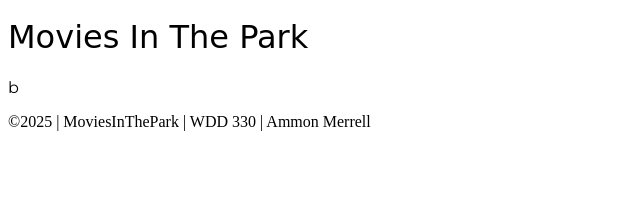
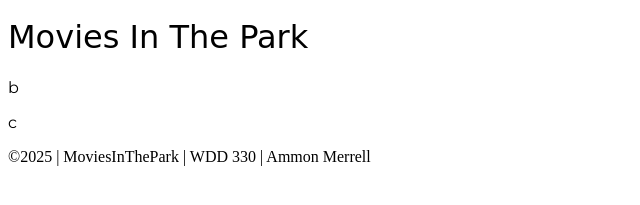
Before and after one commit to ammonmerrell/MoviesinthePark, a website built with Vite: page src/index.html in a window 1280 px wide. Shown: the part 29-234 px from the top of the page, without its empty margins (0-640 px from the left). Built offline with nearby package versions, Linux system fonts and the light colour scheme; files whose address does not match are found by name; a web font is replaced by a local one.

Commit message:
added cp

```diff
--- a/src/index.html
+++ b/src/index.html
@@ -37,6 +37,7 @@
     <main class="divider">
       <p class="list">a</p>
       <p>b</p>
+      <p>c</p>
     </main>
     <footer>&copy;2025 | MoviesInThePark | WDD 330 | Ammon Merrell</footer>
   </body>
```
